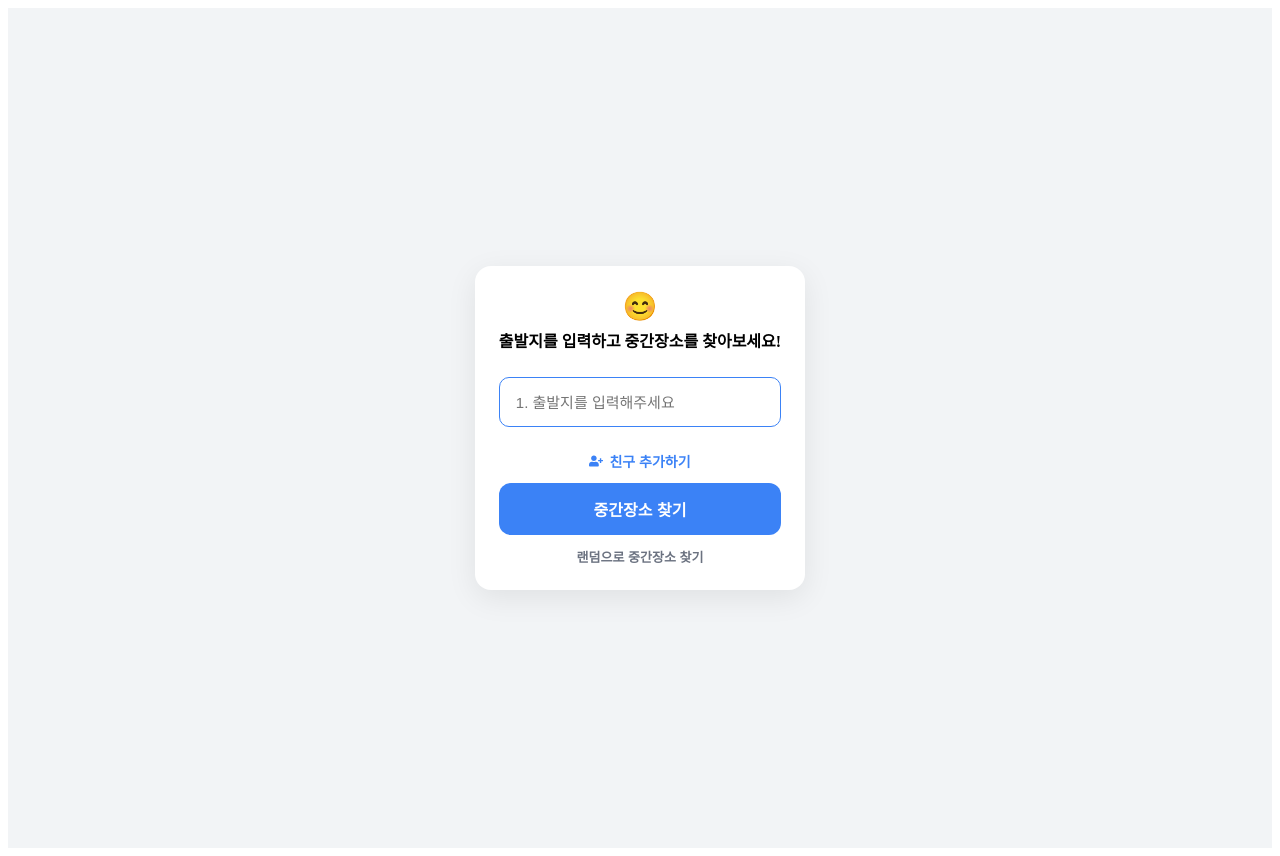
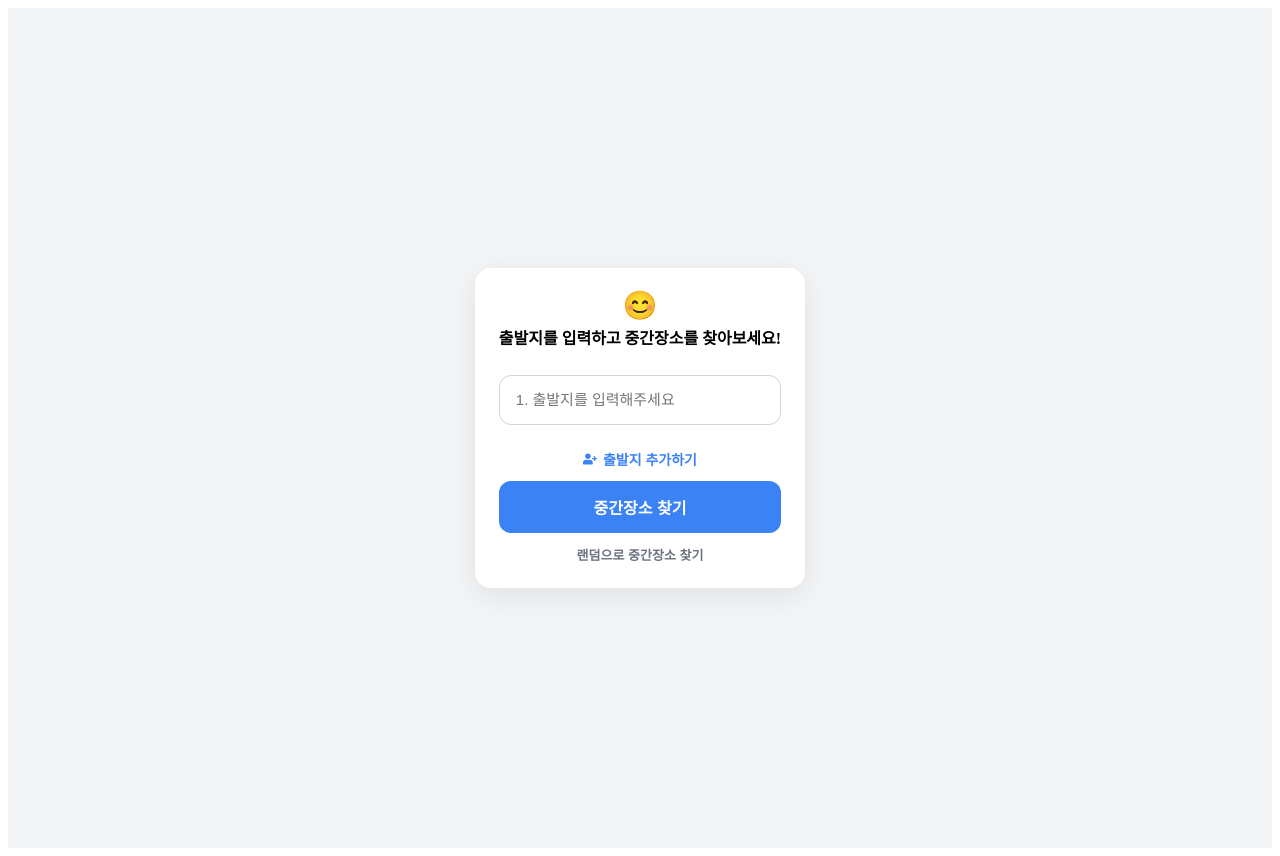
Before and after one commit to MinsangKwak/subway-midpoint, a React (Vite) app: page / in a window 1280 px wide. Built offline with nearby package versions, Linux system fonts and the light colour scheme.

Commit message:
refactor: refine departure input management and removal logic
- Add clear/remove behavior based on input count
- Show remove button when input has value
- Confirm before removing fields when multiple inputs exist
- Improve input component responsibilities

```diff
--- a/src/pages/HomePage.tsx
+++ b/src/pages/HomePage.tsx
@@ -7,21 +7,64 @@ import { TextField } from '../ui/Input';
 import { Card } from '../ui/Card';
 import { FaUserPlus } from 'react-icons/fa';
 
+type DepartureField = {
+  id: string;
+  value: string;
+};
+
+const createDepartureField = (): DepartureField => ({
+  id: crypto.randomUUID(),
+  value: '',
+});
+
 export const HomePage = () => {
-  const [starts, setStarts] = useState<string[]>(['']);
+  const [departureFields, setDepartureFields] = useState<DepartureField[]>([
+    createDepartureField(),
+  ]);
 
-  const addFriend = () => {
-    setStarts((prev) => [...prev, '']);
+  /** 출발지 input 추가 */
+  const addDepartureField = () => {
+    setDepartureFields((fields) => [...fields, createDepartureField()]);
   };
 
-  const updateStart = (index: number, value: string) => {
-    setStarts((prev) =>
-      prev.map((item, i) => (i === index ? value : item))
+  /** 출발지 값 변경 */
+  const updateDepartureValue = (id: string, value: string) => {
+    setDepartureFields((fields) =>
+      fields.map((field) =>
+        field.id === id ? { ...field, value } : field
+      )
     );
   };
 
-  const handleSubmit = () => {
-    alert(`출발지 목록: ${starts.join(', ')}`);
+  /**
+   * ❌ 버튼 클릭 처리
+   * - 1개일 때: 값만 clear
+   * - 2개 이상: confirm → 삭제
+   */
+  const handleRemoveAction = (id: string, index: number) => {
+    if (departureFields.length === 1) {
+      // 값만 clear
+      updateDepartureValue(id, '');
+      return;
+    }
+
+    const confirmed = window.confirm(
+      `${index + 1}. 이렇게 생성된 요소부터 값을 삭제하시겠습니까?`
+    );
+
+    if (!confirmed) return;
+
+    setDepartureFields((fields) =>
+      fields.filter((field) => field.id !== id)
+    );
+  };
+
+  const submitMidpointSearch = () => {
+    const departureList = departureFields
+      .map((field) => field.value)
+      .filter(Boolean);
+
+    alert(`출발지 목록: ${departureList.join(', ')}`);
   };
 
   return (
@@ -36,33 +79,39 @@ export const HomePage = () => {
       }}
     >
       <Card>
-        {/* Header */}
-
         <Title
           icon="😊"
           title="출발지를 입력하고 중간장소를 찾아보세요!"
         />
 
-        {/* Inputs */}
         <InputList>
-          {starts.map((value, index) => (
-            <TextField
-              key={index}
-              placeholder={`${index + 1}. 출발지를 입력해주세요`}
-              value={value}
-              onChange={(e) => updateStart(index, e.target.value)}
-            />
-          ))}
+          {departureFields.map((field, index) => {
+            const hasValue = field.value.trim().length > 0;
+
+            return (
+              <TextField
+                key={field.id}
+                placeholder={`${index + 1}. 출발지를 입력해주세요`}
+                value={field.value}
+                onChange={(event) =>
+                  updateDepartureValue(field.id, event.target.value)
+                }
+                showRemoveButton={hasValue}
+                onRemove={() =>
+                  handleRemoveAction(field.id, index)
+                }
+              />
+            );
+          })}
         </InputList>
 
-        {/* Add Friend */}
         <ButtonContainer>
-          <Button variant="text" size="small" onClick={addFriend}>
+          <Button variant="text" size="small" onClick={addDepartureField}>
             <FaUserPlus />
-            친구 추가하기
+            출발지 추가하기
           </Button>
 
-          <Button fullWidth onClick={handleSubmit}>
+          <Button fullWidth onClick={submitMidpointSearch}>
             중간장소 찾기
           </Button>
 
--- a/src/ui/Button/index.tsx
+++ b/src/ui/Button/index.tsx
@@ -9,6 +9,17 @@ type ButtonProps = {
   disabled?: boolean;
   onClick?: () => void;
 };
+
+const VARIANT_CLASS_MAP = {
+  primary: 'bg-primary',
+  text: 'text-primary',
+  ghost: 'text-ghost',
+} as const;
+
+const SIZE_CLASS_MAP = {
+  large: 'size-large',
+  small: 'size-small',
+} as const;
 
 export const Button = ({
   children,
@@ -25,10 +36,10 @@ export const Button = ({
       onClick={onClick}
       className={[
         styles.button,
-        styles[variant],
-        styles[size],
-        fullWidth && styles.fullWidth,
-        disabled && styles.disabled,
+        styles[VARIANT_CLASS_MAP[variant]],
+        styles[SIZE_CLASS_MAP[size]],
+        fullWidth && styles['is-full-width'],
+        disabled && styles['is-disabled'],
       ]
         .filter(Boolean)
         .join(' ')}
--- a/src/ui/Button/style.module.css
+++ b/src/ui/Button/style.module.css
@@ -1,3 +1,4 @@
+/* base */
 .button {
   border: none;
   cursor: pointer;
@@ -9,15 +10,15 @@
   transition: background-color 0.2s ease, color 0.2s ease;
 }
 
-/* size */
-.large {
+/* sizes */
+.size-large {
   height: 52px;
   padding: 0 20px;
   font-size: 16px;
   border-radius: 12px;
 }
 
-.small {
+.size-small {
   height: 40px;
   padding: 0 14px;
   font-size: 14px;
@@ -25,27 +26,27 @@
 }
 
 /* variants */
-.primary {
+.bg-primary {
   background-color: #3b82f6;
   color: #ffffff;
 }
 
-.primary:hover:not(.disabled) {
+.bg-primary:hover:not(.is-disabled) {
   background-color: #2563eb;
 }
 
-.text {
+.text-primary {
   background: none;
   color: #3b82f6;
   padding: 0;
   height: auto;
 }
 
-.text:hover:not(.disabled) {
+.text-primary:hover:not(.is-disabled) {
   text-decoration: underline;
 }
 
-.ghost {
+.text-ghost {
   background: none;
   color: #6b7280;
   font-size: 13px;
@@ -53,16 +54,16 @@
   height: auto;
 }
 
-.ghost:hover:not(.disabled) {
+.text-ghost:hover:not(.is-disabled) {
   color: #374151;
 }
 
 /* states */
-.fullWidth {
+.is-full-width {
   width: 100%;
 }
 
-.disabled {
+.is-disabled {
   opacity: 0.5;
   cursor: not-allowed;
 }
--- a/src/ui/Input/index.tsx
+++ b/src/ui/Input/index.tsx
@@ -1,13 +1,33 @@
 import type { InputHTMLAttributes } from 'react';
 import styles from './style.module.css';
 
-type TextFieldProps = InputHTMLAttributes<HTMLInputElement>;
+type TextFieldProps = InputHTMLAttributes<HTMLInputElement> & {
+  showRemoveButton?: boolean;
+  onRemove?: () => void;
+};
 
-export const TextField = (props: TextFieldProps) => {
+export const TextField = ({
+  showRemoveButton = false,
+  onRemove,
+  ...inputProps
+}: TextFieldProps) => {
   return (
-    <input
-      {...props}
-      className={styles.input}
-    />
+    <div className={styles['input-wrapper']}>
+      <input
+        {...inputProps}
+        className={styles['input-field']}
+      />
+
+      {showRemoveButton && (
+        <button
+          type="button"
+          aria-label="입력값 삭제"
+          className={styles['button-input__remove']}
+          onClick={onRemove}
+        >
+          ×
+        </button>
+      )}
+    </div>
   );
 };
--- a/src/ui/Input/style.module.css
+++ b/src/ui/Input/style.module.css
@@ -1,9 +1,46 @@
-/* input */
-.input{
-  height:48px;
-  padding:0 16px;
-  border-radius:10px;
-  border:1.5px solid #3B82F6;
-  font-size:15px;
-  outline:none;
+.input-wrapper {
+  position: relative;
+  display:flex;
 }
+
+.input-field {
+  display:inline-block;
+  width: 100%;
+  height: 48px;
+  padding: 0 44px 0 16px;
+  border-radius: 12px;
+  border: 1.5px solid #d1d5db;
+  font-size: 15px;
+  outline: none;
+}
+
+.input-field:focus {
+  border-color: #3b82f6;
+}
+
+/* Input 내부 삭제 버튼 */
+.button-input__remove {
+  position: absolute;
+  top: 50%;
+  right: 10px;
+  transform: translateY(-50%);
+
+  width: 28px;
+  height: 28px;
+  border-radius: 50%;
+
+  border: none;
+  background: #f3f4f6;
+  color: #6b7280;
+
+  display: flex;
+  align-items: center;
+  justify-content: center;
+
+  cursor: pointer;
+}
+
+.button-input__remove:hover {
+  background: #e5e7eb;
+  color: #111827;
+}
--- a/src/ui/Title/index.tsx
+++ b/src/ui/Title/index.tsx
@@ -7,15 +7,31 @@ type TitleProps = {
   align?: 'center' | 'left';
 };
 
+const ALIGN_CLASS_MAP = {
+  center: 'align-center',
+  left: 'align-left',
+} as const;
+
 export const Title = ({
   icon,
   title,
   align = 'center',
 }: TitleProps) => {
   return (
-    <div className={[styles.wrapper, styles[align]].join(' ')}>
-      {icon && <div className={styles.icon}>{icon}</div>}
-      <div className={styles.title}>{title}</div>
+    <div
+      className={[
+        styles['title-wrapper'],
+        styles[ALIGN_CLASS_MAP[align]],
+      ].join(' ')}
+    >
+      {icon && (
+        <div className={styles['title-icon']}>
+          {icon}
+        </div>
+      )}
+      <div className={styles['title-text']}>
+        {title}
+      </div>
     </div>
   );
 };
--- a/src/ui/Title/style.module.css
+++ b/src/ui/Title/style.module.css
@@ -1,20 +1,28 @@
-.wrapper {
+.title-wrapper {
+  display: flex;
+  flex-direction: column;
+  gap: 8px;
 }
 
-.center {
+/* alignment */
+.align-center {
   text-align: center;
+  align-items: center;
 }
 
-.left {
+.align-left {
   text-align: left;
+  align-items: flex-start;
 }
 
-.icon {
+/* icon */
+.title-icon {
   font-size: 28px;
+  line-height: 1;
 }
 
-.title {
-  margin-top: 8px;
+/* text */
+.title-text {
   font-weight: 600;
   font-size: 16px;
   line-height: 1.4;
```
